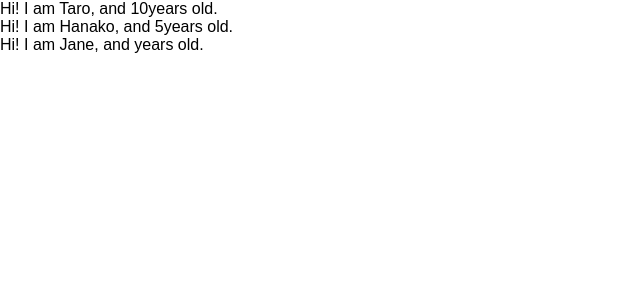
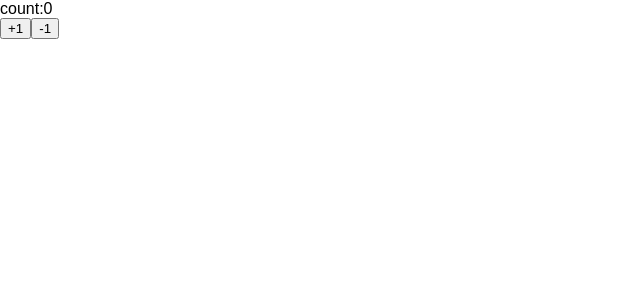
Before and after one commit to schnee25/Udemy-react-redux-crud-application, a React (Create React App) app: page / in a window 1280 px wide. Shown: the top 300 px of the page, without its empty margins (0-640 px from the left). Built offline with nearby package versions, Linux system fonts and the light colour scheme.

Commit message:
learn State and setState

```diff
--- a/src/App.js
+++ b/src/App.js
@@ -1,31 +1,34 @@
-import React from "react";
-import PropTypes from "prop-types";
+import React, { Component } from "react";
 
-const App = () => {
-  const profiles = [
-    { name: "Taro", age: 10 },
-    { name: "Hanako", age: 5 },
-    { name: "Jane" }, //.isRequiredの確認のためageなし
-  ];
-  return (
-    <div>
-      {profiles.map((profile, index) => {
-        return <User name={profile.name} age={profile.age} key={index} />;
-      })}
-    </div>
-  );
-};
-const User = (props) => {
-  return (
-    <div>
-      Hi! I am {props.name}, and {props.age}years old.
-    </div>
-  );
-};
+// propsは変更不可能　stateは変更可能
+const App = () => <Couneter> </Couneter>;
+class Couneter extends Component {
+  constructor(props) {
+    super(props);
+    console.log(this.state);
+    this.state = { count: 0 };
+  }
 
-User.propTypes = {
-  name: PropTypes.string,
-  age: PropTypes.number.isRequired,
-};
+  handlePlusButton = () => {
+    // const count = this.state.count;
+    // this.setState({ count: count + 1 });
+    this.setState({ count: this.state.count + 1 });
+  };
+
+  handleMinusButton = () => {
+    this.setState({ count: this.state.count - 1 });
+  };
+  render() {
+    console.log("render");
+
+    return (
+      <React.Fragment>
+        <div>count:{this.state.count}</div>
+        <button onClick={this.handlePlusButton}>+1</button>
+        <button onClick={this.handleMinusButton}>-1</button>
+      </React.Fragment>
+    );
+  }
+}
 
 export default App;
```
